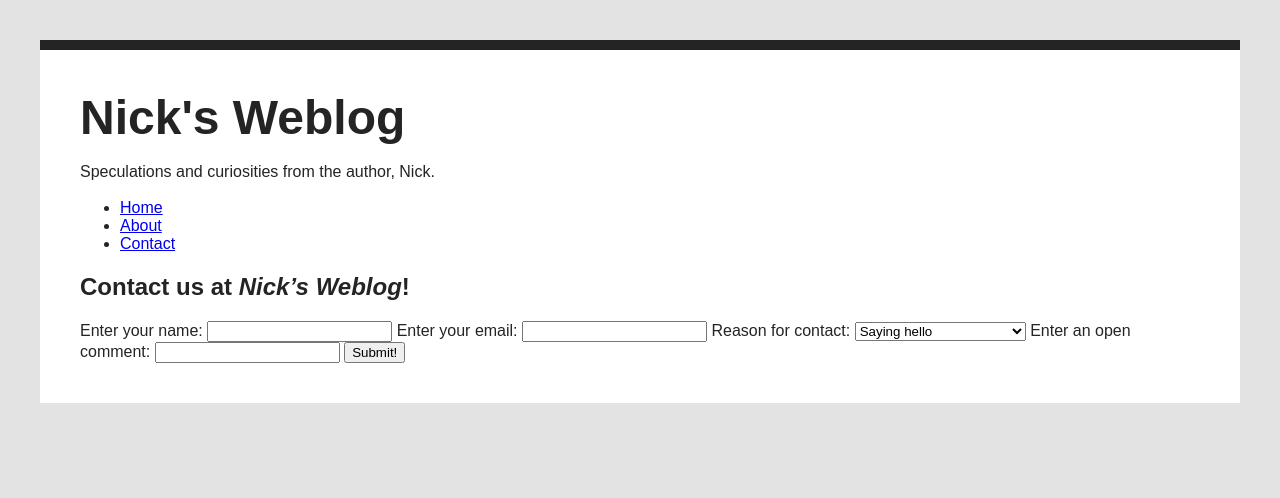
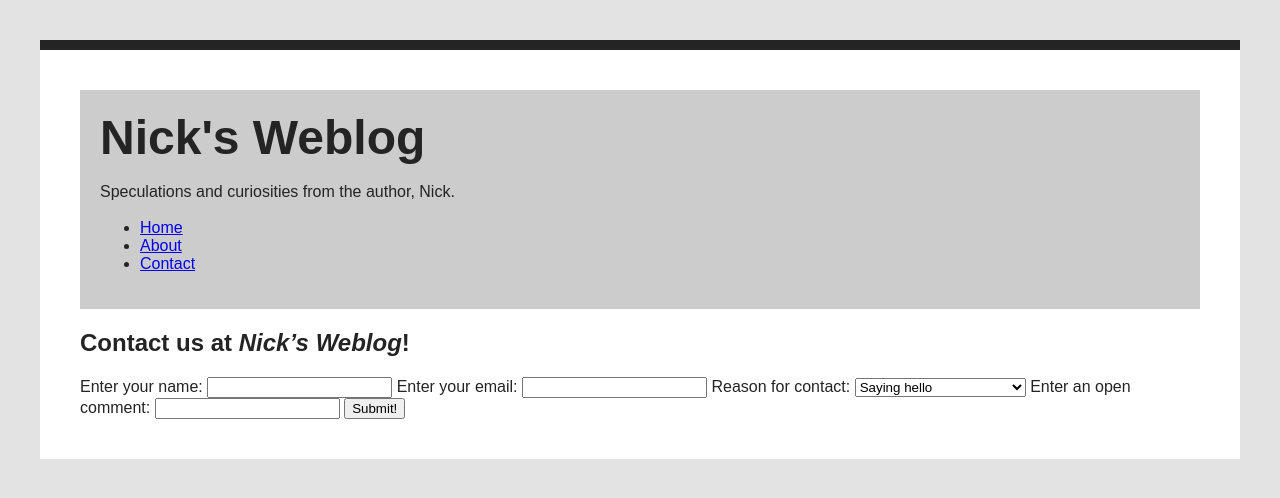
Before and after one commit to hoekwa14/MI349_blog, a plain HTML site: page contact.html in a window 1280 px wide. Drawn offline with Linux system fonts and the light colour scheme.

Commit message:
StickyNav test

```diff
--- a/contact.html
+++ b/contact.html
@@ -7,6 +7,7 @@
     <title>Contact - Nick's Weblog</title>
 </head>
 <body>
+<div class="sticky">
     <header>
         <h1>Nick's Weblog</h1>
         <p>Speculations and curiosities from the author, Nick.</p>
@@ -18,6 +19,7 @@
             </ul>
         </nav>
     </header>
+</div>
     <section>
         <h2>Contact us at <em>Nick’s Weblog</em>!</h2>
         <form>
--- a/style.css
+++ b/style.css
@@ -15,14 +15,14 @@ body {
 h1{
     font-size: 3em;
     margin: 0;
+}
 
+h2{
 
 }
 
 p {
     line-height: 1.4em;
-
-
 }
 
 #blog {
@@ -34,3 +34,11 @@ p {
     border-bottom: 1px dotted #ccc;
 
 }
+
+.sticky {
+    background: #ccc;
+    position: -webkit-sticky;
+    position: sticky;
+    top: 0;
+    padding: 20px;
+}
```
